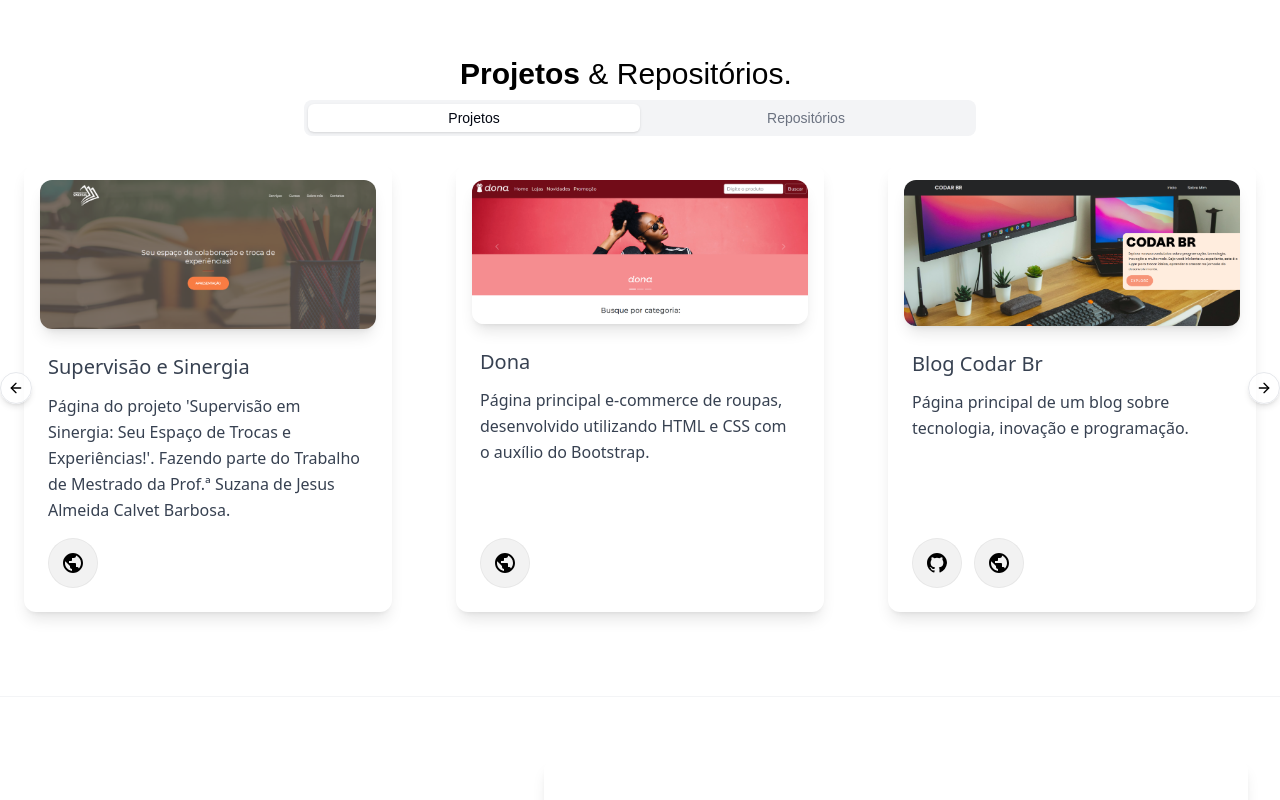
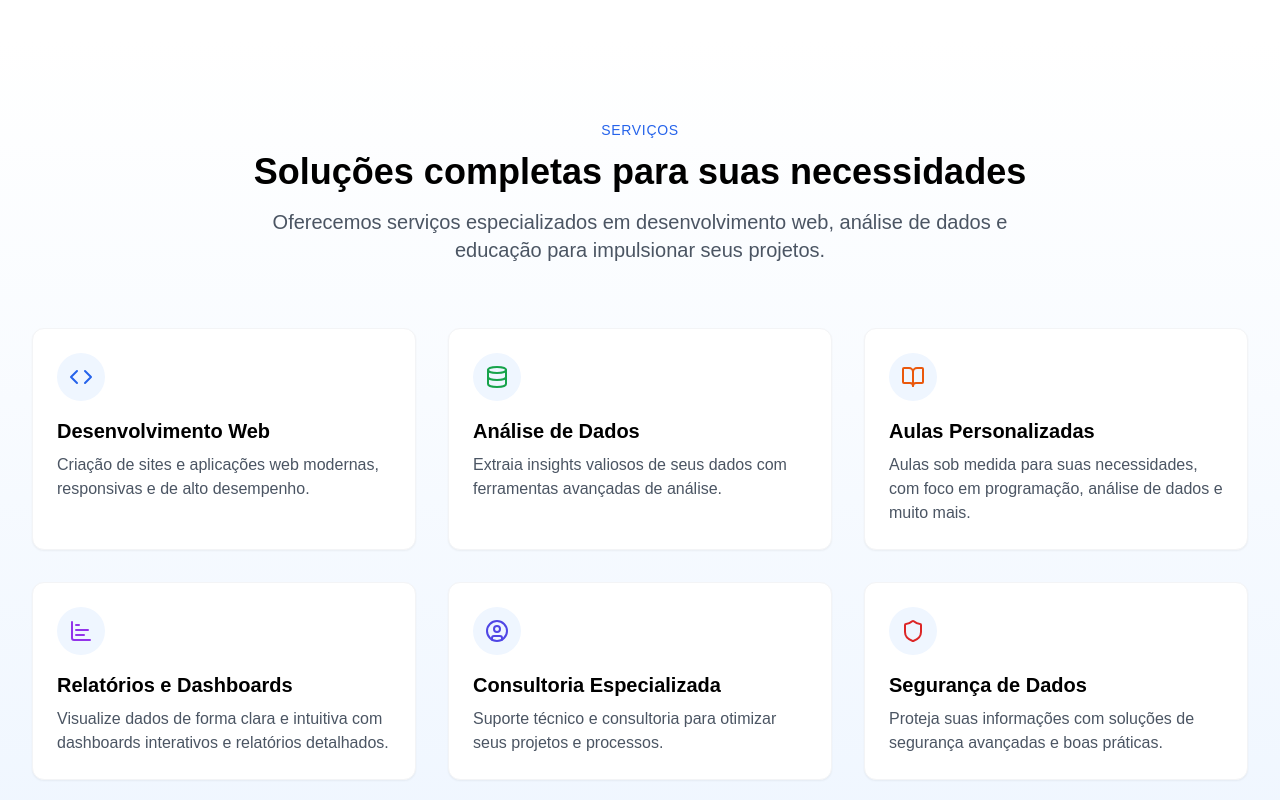
Before and after one commit to arthurazevedods/arthurazevedods-portfolio, a React (Vite) app in the folder arthurazevedods/: page / in a window 1280 px wide. Shown: the part 760-1560 px from the top of the page. Built offline with nearby package versions, Linux system fonts and the light colour scheme; a web font is replaced by a local one.

Commit message:
services

```diff
--- a/arthurazevedods/src/Pages/Home.jsx
+++ b/arthurazevedods/src/Pages/Home.jsx
@@ -6,12 +6,14 @@ import CarouselProjects from "../components/CarouselProjects";
 
 import projects from '@json/projects.json';
 import FormContactMe from "@/components/FormContactMe";
+import Services from "@/components/Services";
 
 export default function Home() {
   return (
     <>
       <Navbar />
       <Hero />
+      <Services />
       <div className="m-auto  text-3xl justify-start block  mt-4  pb-2 max-w-[360px]">
         <h3>
           <b>Projetos</b> & Repositórios.
--- /dev/null
+++ b/arthurazevedods/src/components/Services.jsx
@@ -0,0 +1,79 @@
+import {
+  Code,
+  Database,
+  BookOpen,
+  ChartBar,
+  UserCircle,
+  Shield
+} from 'lucide-react';
+
+const services = [
+  {
+    icon: <Code className="h-6 w-6 text-blue-600" />,
+    title: "Desenvolvimento Web",
+    description: "Criação de sites e aplicações web modernas, responsivas e de alto desempenho."
+  },
+  {
+    icon: <Database className="h-6 w-6 text-green-600" />,
+    title: "Análise de Dados",
+    description: "Extraia insights valiosos de seus dados com ferramentas avançadas de análise."
+  },
+  {
+    icon: <BookOpen className="h-6 w-6 text-orange-600" />,
+    title: "Aulas Personalizadas",
+    description: "Aulas sob medida para suas necessidades, com foco em programação, análise de dados e muito mais."
+  },
+  {
+    icon: <ChartBar className="h-6 w-6 text-purple-600" />,
+    title: "Relatórios e Dashboards",
+    description: "Visualize dados de forma clara e intuitiva com dashboards interativos e relatórios detalhados."
+  },
+  {
+    icon: <UserCircle className="h-6 w-6 text-indigo-600" />,
+    title: "Consultoria Especializada",
+    description: "Suporte técnico e consultoria para otimizar seus projetos e processos."
+  },
+  {
+    icon: <Shield className="h-6 w-6 text-red-600" />,
+    title: "Segurança de Dados",
+    description: "Proteja suas informações com soluções de segurança avançadas e boas práticas."
+  }
+];
+
+const Services = () => {
+  return (
+    <section className="py-20 bg-gradient-to-b from-white to-blue-50 w-full">
+      <div className="container px-4 sm:px-6 lg:px-8">
+        <div className="text-center mb-16 animate-fade-up">
+          <h2 className="text-sm font-medium text-blue-600 uppercase tracking-wider mb-3">
+            Serviços
+          </h2>
+          <h3 className="text-3xl sm:text-4xl font-bold mb-4">
+            Soluções completas para suas necessidades
+          </h3>
+          <p className="text-xl text-gray-600 max-w-3xl mx-auto">
+            Oferecemos serviços especializados em desenvolvimento web, análise de dados e educação para impulsionar seus projetos.
+          </p>
+        </div>
+
+        <div className="grid grid-cols-1 md:grid-cols-2 lg:grid-cols-3 gap-8">
+          {services.map((feature, index) => (
+            <div
+              key={index}
+              className="bg-white border border-gray-100 rounded-xl p-6 shadow-sm hover:shadow-md transition-all duration-300 hover:-translate-y-1 w-full"
+              style={{ animationDelay: `${index * 0.1}s` }}
+            >
+              <div className="w-12 h-12 rounded-full bg-blue-50 flex items-center justify-center mb-4">
+                {feature.icon}
+              </div>
+              <h4 className="text-xl font-semibold mb-2">{feature.title}</h4>
+              <p className="text-gray-600">{feature.description}</p>
+            </div>
+          ))}
+        </div>
+      </div>
+    </section>
+  );
+};
+
+export default Services;
```
